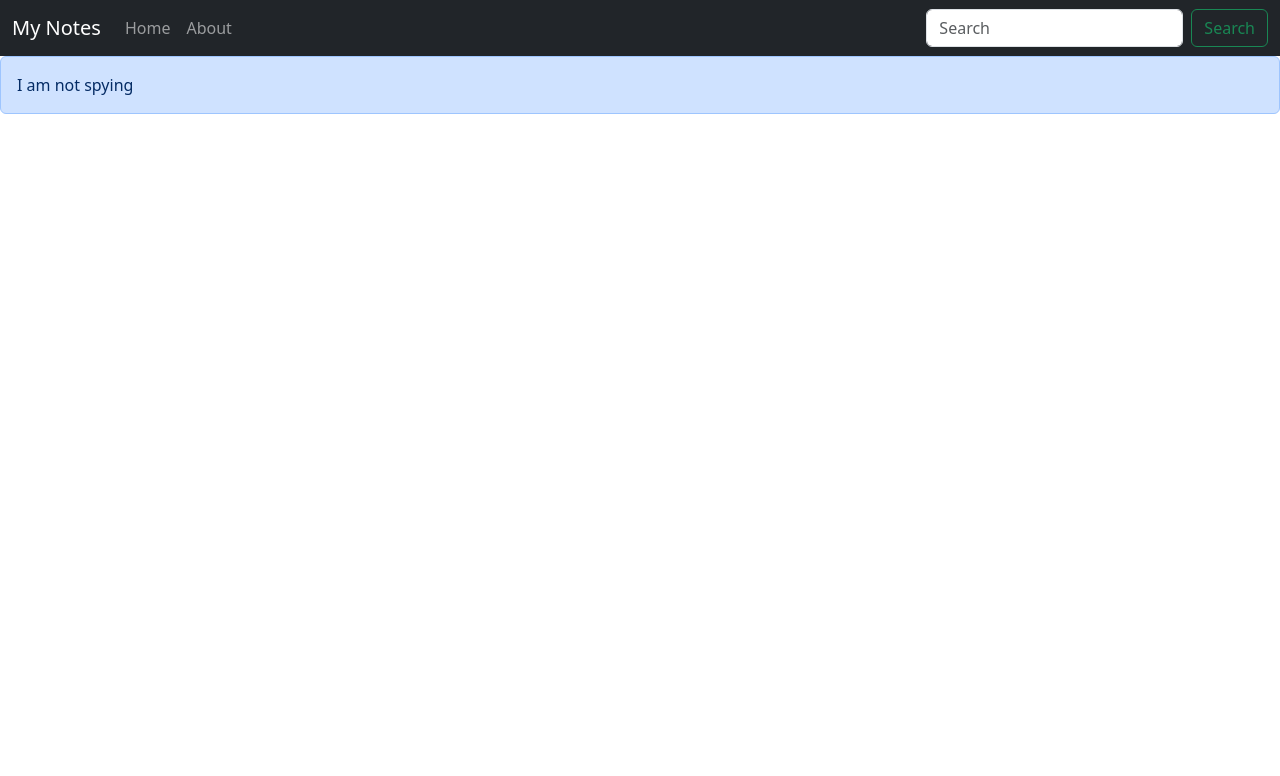
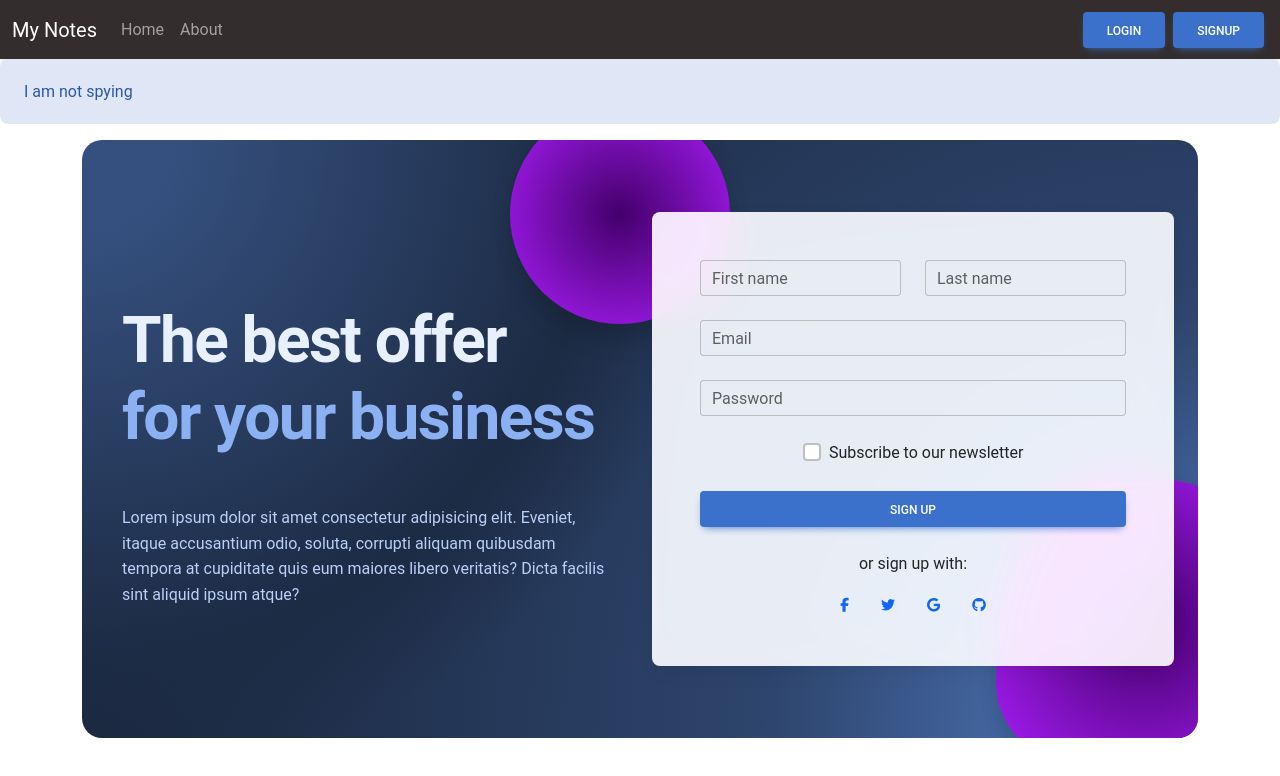
Before and after one commit to Raghu-Ng/My-Notes, a React (Create React App) app in the folder mynotes/: page /Signup in a window 1280 px wide. Shown: the top 776 px of the page. Built offline with nearby package versions, Linux system fonts and the light colour scheme.

Commit message:
login and signup working part pending

```diff
--- a/mynotes/package.json
+++ b/mynotes/package.json
@@ -3,10 +3,12 @@
   "version": "0.1.0",
   "private": true,
   "dependencies": {
+    "@popperjs/core": "^2.11.8",
     "@testing-library/jest-dom": "^5.17.0",
     "@testing-library/react": "^13.4.0",
     "@testing-library/user-event": "^13.5.0",
     "concurrently": "^8.2.2",
+    "mdb-react-ui-kit": "^7.0.0",
     "react": "^18.2.0",
     "react-copy-to-clipboard": "^5.1.0",
     "react-dom": "^18.2.0",
--- a/mynotes/src/App.js
+++ b/mynotes/src/App.js
@@ -5,10 +5,14 @@ import Home from "./components/Home";
 import About from "./components/About";
 import NoteState from "./Context/notes/NotesState";
 import Alert from "./components/Alert";
+import Login from "./components/Login";
+import Signup from "./components/Signup";
+import "./app.css"
 
 function App() {
   return (
     <>
+    <div className="">
     <NoteState>
       <Router>
         <Navbar />
@@ -17,10 +21,13 @@ function App() {
           <Routes>
             <Route path="/" element={<Home />} />
             <Route path="/about" element={<About />} />
+            <Route path="/login" element={<Login/>} />
+            <Route path="/Signup" element={<Signup/>} />
           </Routes>
         </div>
       </Router>
       </NoteState>
+      </div>
     </>
   );
 }
--- /dev/null
+++ b/mynotes/src/app.css
@@ -0,0 +1,16 @@
+.full{
+    background-color: hsl(218, 41%, 15%);
+    background-image: radial-gradient(650px circle at 0% 0%,
+        hsl(218, 41%, 35%) 15%,
+        hsl(218, 41%, 30%) 35%,
+        hsl(218, 41%, 20%) 75%,
+        hsl(218, 41%, 19%) 80%,
+        transparent 100%),
+      radial-gradient(1250px circle at 100% 100%,
+        hsl(218, 41%, 45%) 15%,
+        hsl(218, 41%, 30%) 35%,
+        hsl(218, 41%, 20%) 75%,
+        hsl(218, 41%, 19%) 80%,
+        transparent 100%);
+    border-radius: 20px;
+  }
--- /dev/null
+++ b/mynotes/src/components/Login.js
@@ -0,0 +1,72 @@
+import React, { useState } from 'react'
+import {
+  MDBBtn,
+  MDBContainer,
+  MDBCard,
+  MDBCol,
+  MDBCardBody,
+  MDBInput,
+  MDBIcon
+}
+from 'mdb-react-ui-kit';
+import "./login.css"
+function Login() {
+  const [credentials, setcredentials] = useState({email: "", password: ""})
+
+  const handleSubmit= async (e)=>{
+    e.preventDefault();
+    // api call
+    const response = await fetch(`http://localhost:5000/api/authen/login`, {
+      method: "POST", // *GET, POST, PUT, DELETE, etc.
+      headers: {
+        "Content-Type": "application/json",
+      },
+      body: JSON.stringify({ email: credentials.email, password: credentials.password }),
+    });
+    const json = await response.json()
+    console.log(json)
+  }
+  const onChange=(e)=>{
+    setcredentials ({...credentials, [e.target.name]: e.target.value})
+}
+
+  return (
+    <MDBContainer fluid>
+      <MDBContainer fluid className='p-4 background-radial-gradient overflow-hidden' style={{height: '200px', borderRadius: '10px'}}>
+      <MDBCol md='6' className='position-relative'>
+      <div id="radius-shape-1" className="position-absolute rounded-circle shadow-5-strong"></div>
+        <div id="radius-shape-2" className="position-absolute shadow-5-strong"></div>
+        <div id="radius-shape-3" className="position-absolute shadow-5-strong"></div>
+        </MDBCol>
+      {/* <div className="p-5 bg-image"  style={{height: '200px', borderRadius: '10px'}}> style={{backgroundImage: 'url(https://mdbootstrap.com/img/new/textures/full/171.jpg)', height: '300px', borderRadius: '10px'}}></div> */}
+      </MDBContainer>
+      <MDBCard className='mx-5 mb-5 p-5 shadow-5' style={{marginTop: '-100px', background: 'hsla(0, 0%, 100%, 0.3)', backdropFilter: 'blur(30px)'}}>
+        <MDBCardBody className='p-5 text-center'>
+
+          <h2 className="fw-bold mb-5">Sign up now</h2>
+
+          <MDBInput wrapperClass='mb-4' label='Email' id='email'  value={credentials.email} onChange={onchange} name='email' type='email'/>
+          <MDBInput wrapperClass='mb-4' label='Password' id='password'  value={credentials.password} onChange={onchange} name='password' type='password'/>
+
+
+          <MDBBtn className='w-100 mb-4' type='submit' onSubmit={handleSubmit} size='md'>Login</MDBBtn>
+
+          <div className="text-center">
+
+
+            <p>or sign in with:</p>
+
+            <MDBBtn tag='a' color='none' className='mx-3' style={{ color: '#1266f1' }}>
+              <MDBIcon fab icon='google' size="sm"/>
+            </MDBBtn>
+
+          </div>
+
+        </MDBCardBody>
+      </MDBCard>
+
+    </MDBContainer>
+  );
+}
+
+export default Login
--- a/mynotes/src/components/Navbar.js
+++ b/mynotes/src/components/Navbar.js
@@ -39,17 +39,8 @@ export default function Navbar() {
                 </Link>
               </li>
             </ul>
-            <form className="d-flex" role="search">
-              <input
-                className="form-control me-2"
-                type="search"
-                placeholder="Search"
-                aria-label="Search"
-              />
-              <button className="btn btn-outline-success" type="submit">
-                Search
-              </button>
-            </form>
+              <Link className="btn btn-primary mx-1" to="/login" role="button">Login</Link>
+              <Link className="btn btn-primary mx-1" to="/Signup" role="button">Signup</Link>
           </div>
         </div>
       </nav>
--- /dev/null
+++ b/mynotes/src/components/Signup.js
@@ -0,0 +1,98 @@
+import React from 'react';
+import {
+  MDBBtn,
+  MDBContainer,
+  MDBRow,
+  MDBCol,
+  MDBCard,
+  MDBCardBody,
+  MDBInput,
+  MDBCheckbox,
+  MDBIcon
+}
+from 'mdb-react-ui-kit';
+import "./signup.css"
+
+function Signup() {
+  return (
+    <MDBContainer fluid className='p-4 background-radial-gradient overflow-hidden'>
+
+    <MDBRow>
+
+      <MDBCol md='6' className='text-center text-md-start d-flex flex-column justify-content-center'>
+
+        <h1 className="my-5 display-3 fw-bold ls-tight px-3" style={{color: 'hsl(218, 81%, 95%)'}}>
+          The best offer <br />
+          <span style={{color: 'hsl(218, 81%, 75%)'}}>for your business</span>
+        </h1>
+
+        <p className='px-3' style={{color: 'hsl(218, 81%, 85%)'}}>
+          Lorem ipsum dolor sit amet consectetur adipisicing elit.
+          Eveniet, itaque accusantium odio, soluta, corrupti aliquam
+          quibusdam tempora at cupiditate quis eum maiores libero
+          veritatis? Dicta facilis sint aliquid ipsum atque?
+        </p>
+
+      </MDBCol>
+
+      <MDBCol md='6' className='position-relative'>
+
+        <div id="radius-shape-1" className="position-absolute rounded-circle shadow-5-strong"></div>
+        <div id="radius-shape-2" className="position-absolute shadow-5-strong"></div>
+
+        <MDBCard className='my-5 bg-glass'>
+          <MDBCardBody className='p-5'>
+
+            <MDBRow>
+              <MDBCol col='6'>
+                <MDBInput wrapperClass='mb-4' label='First name' id='form1' type='text'/>
+              </MDBCol>
+
+              <MDBCol col='6'>
+                <MDBInput wrapperClass='mb-4' label='Last name' id='form2' type='text'/>
+              </MDBCol>
+            </MDBRow>
+
+            <MDBInput wrapperClass='mb-4' label='Email' id='form3' type='email'/>
+            <MDBInput wrapperClass='mb-4' label='Password' id='form4' type='password'/>
+
+            <div className='d-flex justify-content-center mb-4'>
+              <MDBCheckbox name='flexCheck' value='' id='flexCheckDefault' label='Subscribe to our newsletter' />
+            </div>
+
+            <MDBBtn className='w-100 mb-4' size='md'>sign up</MDBBtn>
+
+            <div className="text-center">
+
+              <p>or sign up with:</p>
+
+              <MDBBtn tag='a' color='none' className='mx-3' style={{ color: '#1266f1' }}>
+                <MDBIcon fab icon='facebook-f' size="sm"/>
+              </MDBBtn>
+
+              <MDBBtn tag='a' color='none' className='mx-3' style={{ color: '#1266f1' }}>
+                <MDBIcon fab icon='twitter' size="sm"/>
+              </MDBBtn>
+
+              <MDBBtn tag='a' color='none' className='mx-3' style={{ color: '#1266f1' }}>
+                <MDBIcon fab icon='google' size="sm"/>
+              </MDBBtn>
+
+              <MDBBtn tag='a' color='none' className='mx-3' style={{ color: '#1266f1' }}>
+                <MDBIcon fab icon='github' size="sm"/>
+              </MDBBtn>
+
+            </div>
+
+          </MDBCardBody>
+        </MDBCard>
+
+      </MDBCol>
+
+    </MDBRow>
+
+  </MDBContainer>
+);
+}
+
+export default Signup
--- /dev/null
+++ b/mynotes/src/components/login.css
@@ -0,0 +1,50 @@
+.background-radial-gradient {
+    background-color: hsl(218, 41%, 15%);
+    background-image: radial-gradient(650px circle at 0% 0%,
+        hsl(218, 41%, 35%) 15%,
+        hsl(218, 41%, 30%) 35%,
+        hsl(218, 41%, 20%) 75%,
+        hsl(218, 41%, 19%) 80%,
+        transparent 100%),
+      radial-gradient(1250px circle at 100% 100%,
+        hsl(218, 41%, 45%) 15%,
+        hsl(218, 41%, 30%) 35%,
+        hsl(218, 41%, 20%) 75%,
+        hsl(218, 41%, 19%) 80%,
+        transparent 100%);
+    border-radius: 20px;
+  }
+
+  #radius-shape-1 {
+    height: 220px;
+    width: 220px;
+    top: -60px;
+    left: -130px;
+    background: radial-gradient(#44006b, #ad1fff);
+    overflow: hidden;
+  }
+
+  #radius-shape-2 {
+    border-radius: 38% 62% 63% 37% / 70% 33% 67% 30%;
+    bottom: -60px;
+    right: -110px;
+    width: 300px;
+    height: 300px;
+    background: radial-gradient(#44006b, #ad1fff);
+    overflow: hidden;
+  }
+
+  #radius-shape-3 {
+    border-radius: 88% 52% 63% 57% / 70% 53% 67% 50%;
+    bottom: -350px;
+    right: -550px;
+    width: 300px;
+    height: 300px;
+    background: radial-gradient(#44006b, #ad1fff);
+    overflow: hidden;
+  }
+
+  .bg-glass {
+    background-color: hsla(0, 0%, 100%, 0.9) !important;
+    backdrop-filter: saturate(200%) blur(25px);
+  }
--- /dev/null
+++ b/mynotes/src/components/signup.css
@@ -0,0 +1,40 @@
+.background-radial-gradient {
+    background-color: hsl(218, 41%, 15%);
+    background-image: radial-gradient(650px circle at 0% 0%,
+        hsl(218, 41%, 35%) 15%,
+        hsl(218, 41%, 30%) 35%,
+        hsl(218, 41%, 20%) 75%,
+        hsl(218, 41%, 19%) 80%,
+        transparent 100%),
+      radial-gradient(1250px circle at 100% 100%,
+        hsl(218, 41%, 45%) 15%,
+        hsl(218, 41%, 30%) 35%,
+        hsl(218, 41%, 20%) 75%,
+        hsl(218, 41%, 19%) 80%,
+        transparent 100%);
+    border-radius: 20px;
+  }
+
+  #radius-shape-1 {
+    height: 220px;
+    width: 220px;
+    top: -60px;
+    left: -130px;
+    background: radial-gradient(#44006b, #ad1fff);
+    overflow: hidden;
+  }
+
+  #radius-shape-2 {
+    border-radius: 38% 62% 63% 37% / 70% 33% 67% 30%;
+    bottom: -60px;
+    right: -110px;
+    width: 300px;
+    height: 300px;
+    background: radial-gradient(#44006b, #ad1fff);
+    overflow: hidden;
+  }
+
+  .bg-glass {
+    background-color: hsla(0, 0%, 100%, 0.9) !important;
+    backdrop-filter: saturate(200%) blur(25px);
+  }
--- a/mynotes/src/index.js
+++ b/mynotes/src/index.js
@@ -2,7 +2,7 @@ import React from 'react';
 import ReactDOM from 'react-dom/client';
 import './index.css';
 import App from './App';
-
+import 'mdb-react-ui-kit/dist/css/mdb.min.css';
 
 const root = ReactDOM.createRoot(document.getElementById('root'));
 root.render(
```
Also changed, not shown: 1 other file (tests, documents, lock files or other folders).
